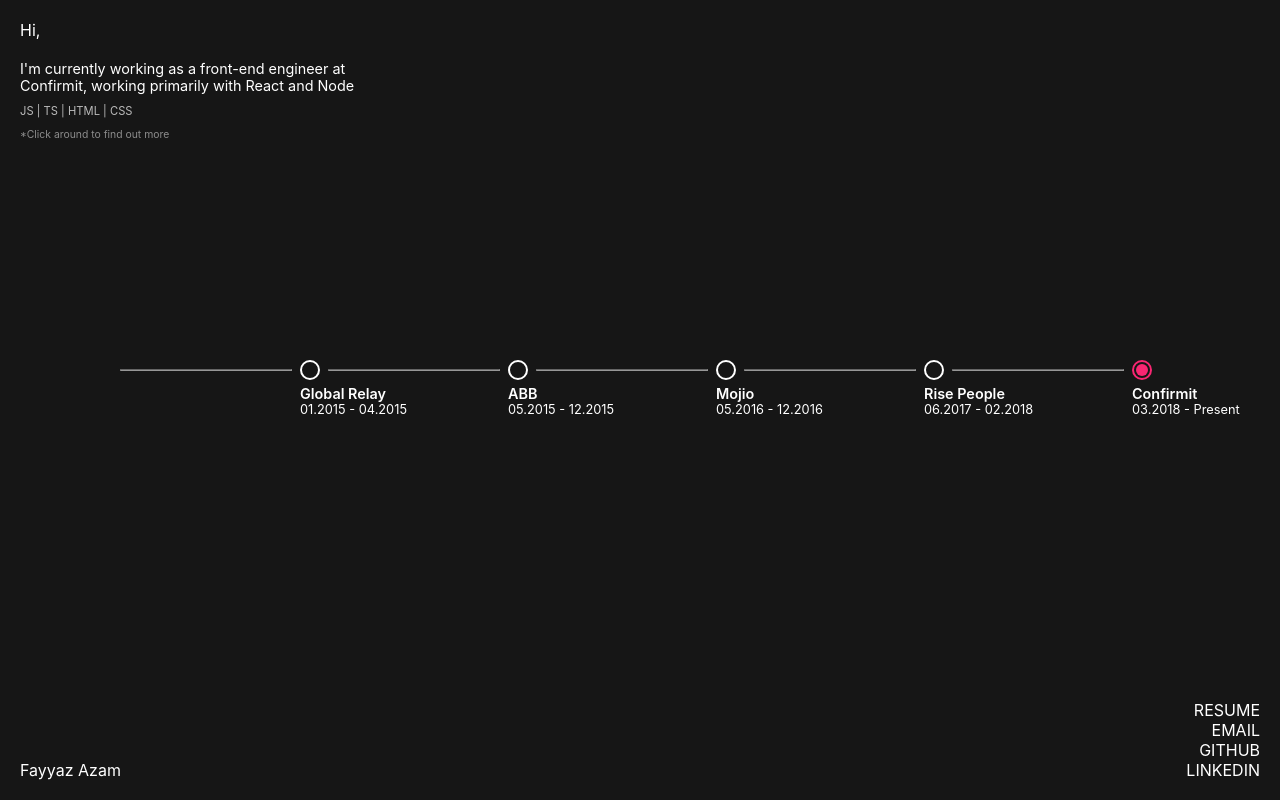
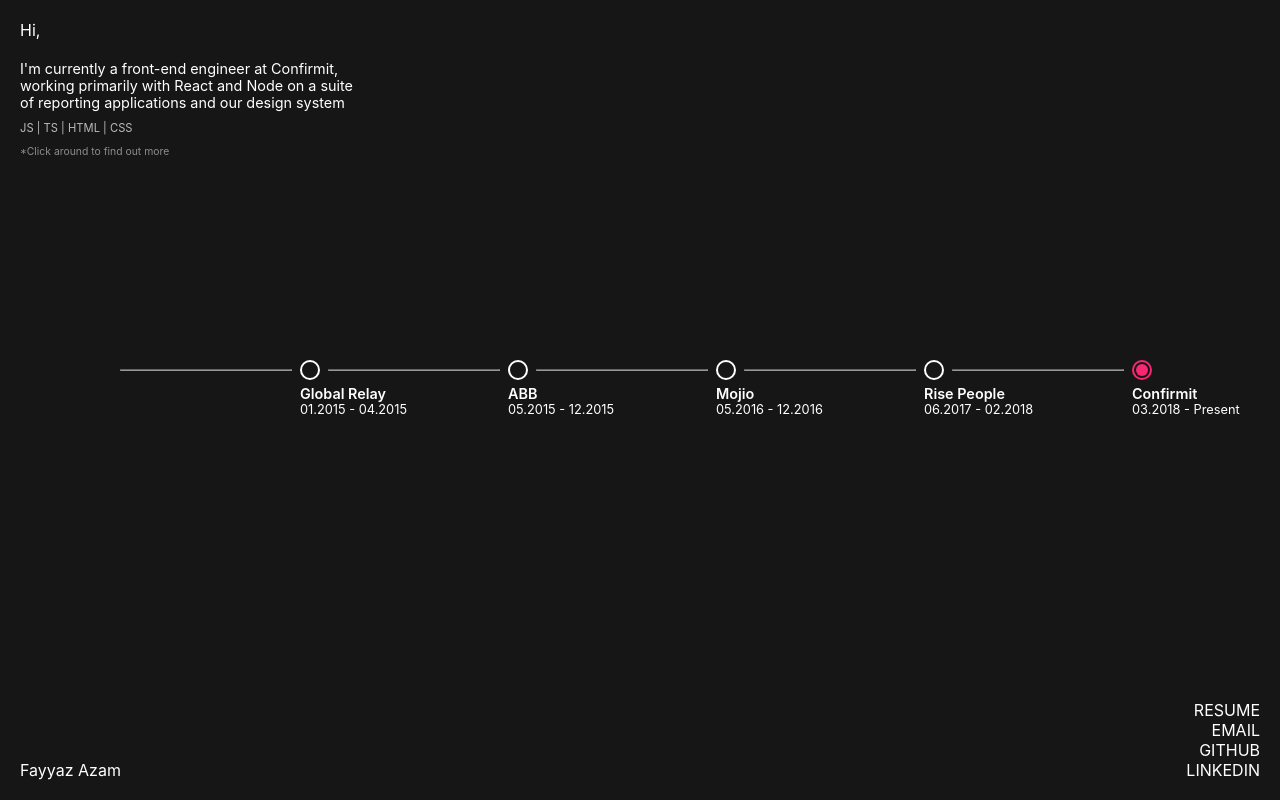
Before and after one commit to fayyazazam/fayyazazam.com, a React (Vite) app: page / in a window 1280 px wide. Built offline with nearby package versions, Linux system fonts and the light colour scheme.

Commit message:
Wording tweaks

```diff
--- a/src/constants.ts
+++ b/src/constants.ts
@@ -24,14 +24,14 @@
     date: '06.2017 - 02.2018',
     skills: ['JS', 'TS', 'RB', 'HTML', 'CSS'],
     text:
-      'I was a full-stack engineer at Rise; contributed to multiple applications written in Angular with a side-dose of Rails',
+      'I was a full-stack engineer at Rise, architecting both design and feature sets in multiple applications written in Angular with a side-dose of Rails',
     title: 'Rise People'
   },
   {
     date: '03.2018 - Present',
     skills: ['JS', 'TS', 'HTML', 'CSS'],
     text:
-      "I'm currently working as a front-end engineer at Confirmit, working primarily with React and Node",
+      "I'm currently a front-end engineer at Confirmit, working primarily with React and Node on a suite of reporting applications and our design system",
     title: 'Confirmit'
   }
 ];
--- a/src/css/App.scss
+++ b/src/css/App.scss
@@ -52,7 +52,7 @@
   }
 
   &:hover {
-    color: red;
+    color: $pink;
   }
 }
 
--- a/src/utils/usePrevious.ts
+++ b/src/utils/usePrevious.ts
@@ -3,9 +3,11 @@
 // This usePrevious differs from react-use since it uses the provided state as initial value
 function usePrevious(state: any) {
   const ref = React.useRef(state);
-  React.useEffect(function() {
+
+  React.useEffect(() => {
     ref.current = state;
   });
+
   return ref.current;
 }
 
```
Also changed, not shown: 4 other files (tests, documents, lock files or other folders).
